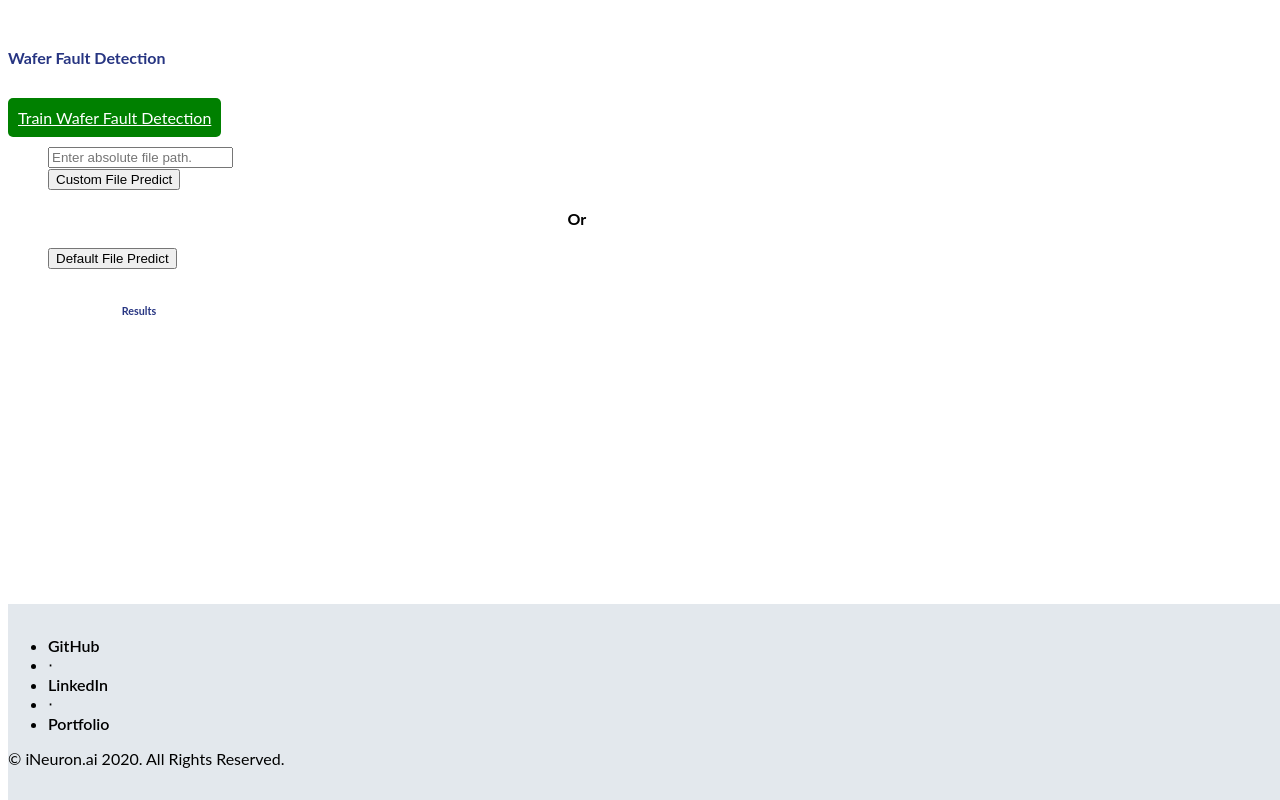
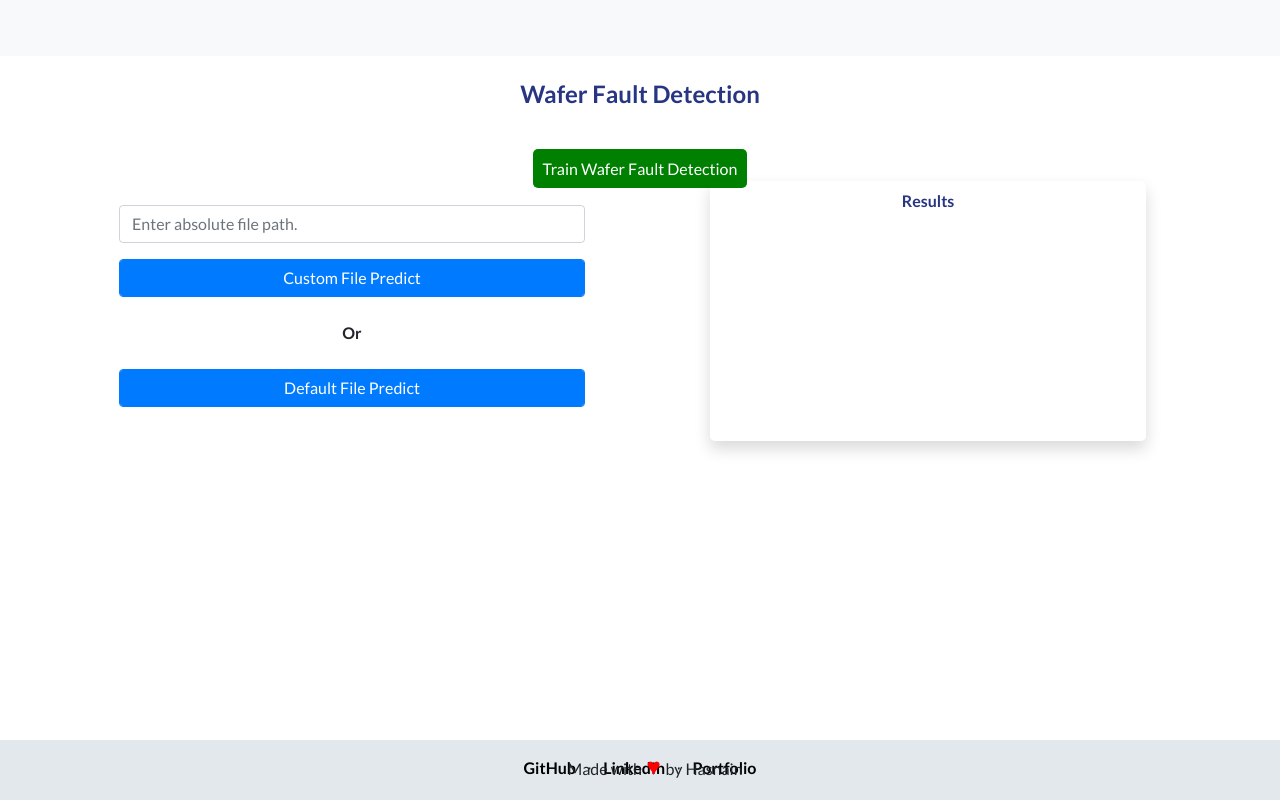
Before and after one commit to Hassi34/WaferFaultDetection, a Flask app: page / in a window 1280 px wide. Run offline with Flask 2, Linux system fonts and the light colour scheme; parts of the project's set-up code (start-up, migrations or seed data) failed here and were passed over; some libraries are stand-ins or nearby versions.

Commit message:
first commit

```diff
--- a/templates/index.html
+++ b/templates/index.html
@@ -6,8 +6,8 @@
     <meta name="viewport" content="width=device-width, initial-scale=1">
     <link rel="shortcut icon"
         href="" />
-	<!--link rel="stylesheet" href="https://maxcdn.bootstrapcdn.com/bootstrap/4.4.1/css/bootstrap.min.css"-->
-	<!--link href="https://fonts.googleapis.com/css?family=Lato:300,400,700,300italic,400italic,700italic" rel="stylesheet" type="text/css"-->
+	<link rel="stylesheet" href="https://maxcdn.bootstrapcdn.com/bootstrap/4.4.1/css/bootstrap.min.css">
+	<link href="https://fonts.googleapis.com/css?family=Lato:300,400,700,300italic,400italic,700italic" rel="stylesheet" type="text/css">
 	<style>
 		body{font-family:Lato,'Helvetica Neue',Helvetica,Arial,sans-serif;}
 		h1,h2,h3,h4,h5,h6{font-family:Lato,'Helvetica Neue',Helvetica,Arial,sans-serif;font-weight:700;}
@@ -162,10 +162,11 @@
 						<li class="list-inline-item">&sdot;</li>
 						<li class="list-inline-item"><a href="https://hasnainmehmood.pythonanywhere.com/">Portfolio</a></li>
 					</ul>
-					<p class="text-muted small mb-2 mb-lg-0">&copy; iNeuron.ai 2020. All Rights Reserved.</p>
+					<div class="footer" style="">Made with<span style="font-size:150%;color:red;"> &hearts; </span>by Hasnain</div>
 				</div>
 			</div>
 		</div>
+
 	</footer>
 
 
```
